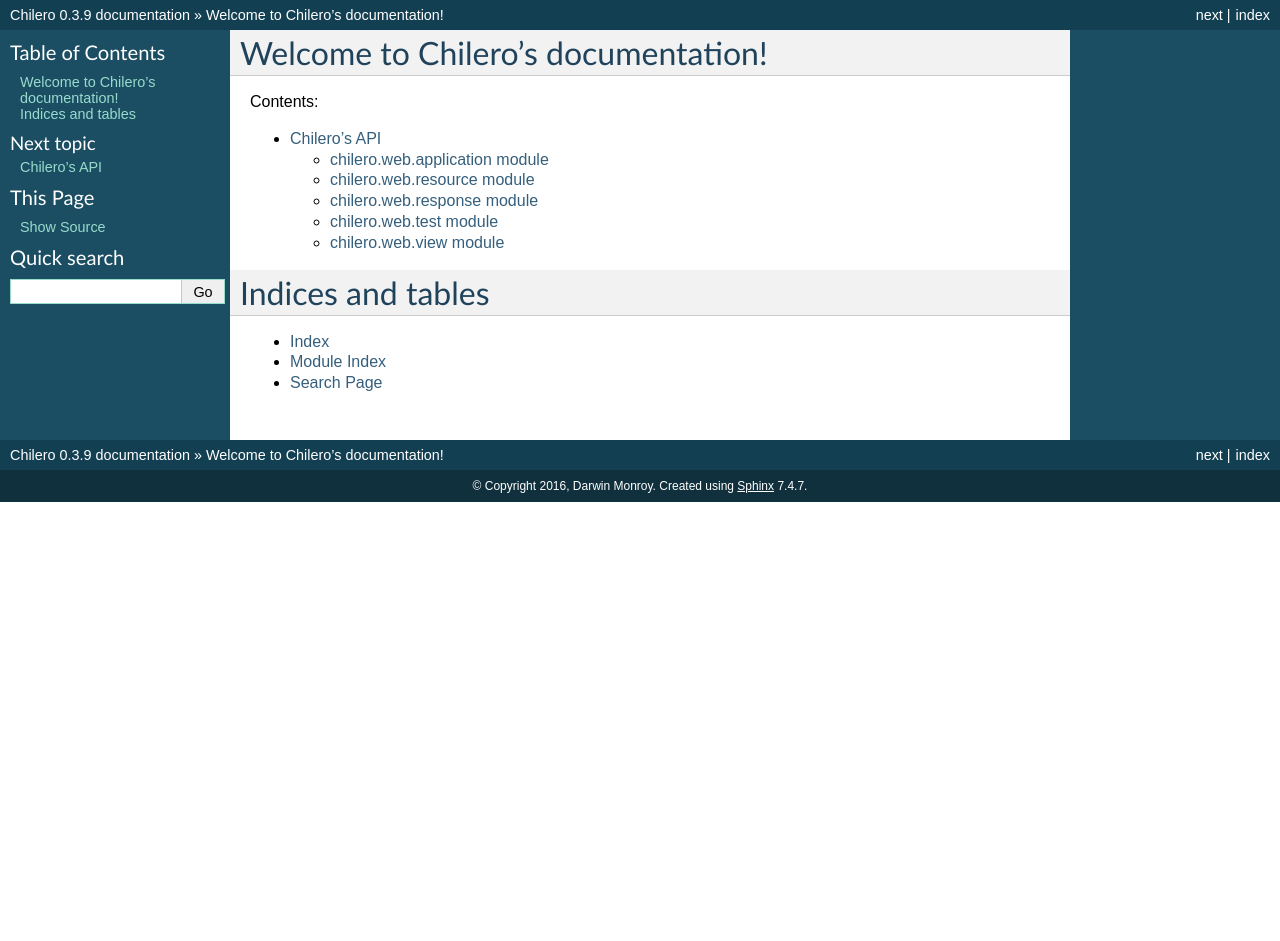
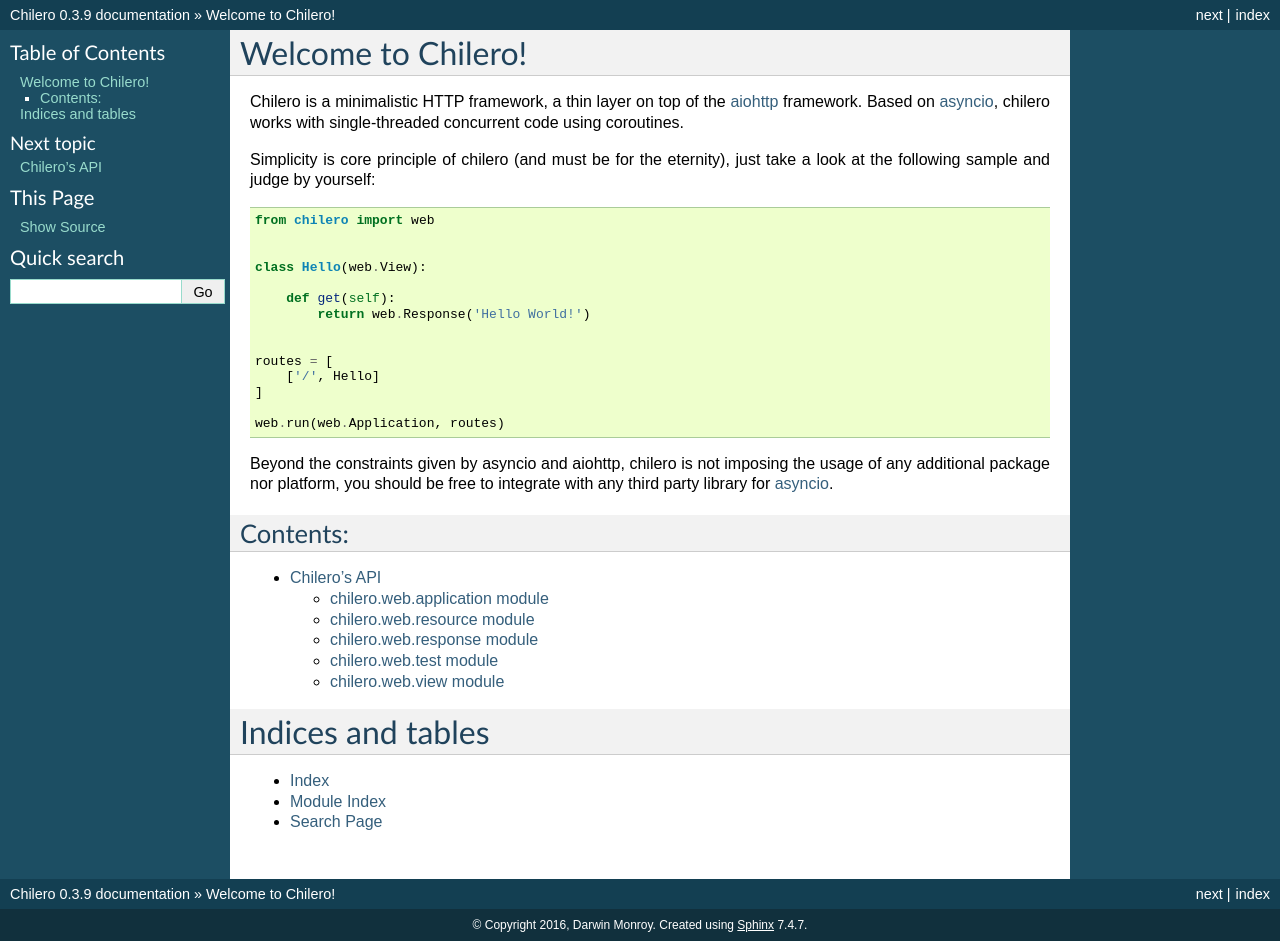
Before and after one commit to dmonroy/chilero, a Sphinx documentation site: the page built from docs/index.rst, in a window 1280 px wide. Built offline with Sphinx 7.4.7, drawn with Linux system fonts in a browser that asks for light colours; before the commit the page ends 900 px from its top, so only the background shows below that.

Commit message:
Introduction to chilero in docs, link to docs from README

```diff
--- a/docs/index.rst
+++ b/docs/index.rst
@@ -3,10 +3,42 @@
    You can adapt this file completely to your liking, but it should at least
    contain the root `toctree` directive.
 
-Welcome to Chilero's documentation!
-===================================
+Welcome to Chilero!
+===================
+
+Chilero is a minimalistic HTTP framework, a thin layer on top of the aiohttp_
+framework. Based on asyncio_, chilero works with single-threaded concurrent
+code using coroutines.
+
+Simplicity is core principle of chilero (and must be for the eternity), just
+take a look at the following sample and judge by yourself:
+
+
+.. code-block:: python
+
+   from chilero import web
+
+
+   class Hello(web.View):
+
+       def get(self):
+           return web.Response('Hello World!')
+
+
+   routes = [
+       ['/', Hello]
+   ]
+
+   web.run(web.Application, routes)
+
+
+Beyond the constraints given by asyncio and aiohttp, chilero is not imposing
+the usage of any additional package nor platform, you should be free to
+integrate with any third party library for asyncio_.
+
 
 Contents:
+---------
 
 .. toctree::
    :maxdepth: 2
@@ -21,3 +53,6 @@
 * :ref:`genindex`
 * :ref:`modindex`
 * :ref:`search`
+
+.. _aiohttp: http://aiohttp.readthedocs.io/
+.. _asyncio: http://asyncio.org/
```
Also changed, not shown: README.md (+1 -2 lines).
